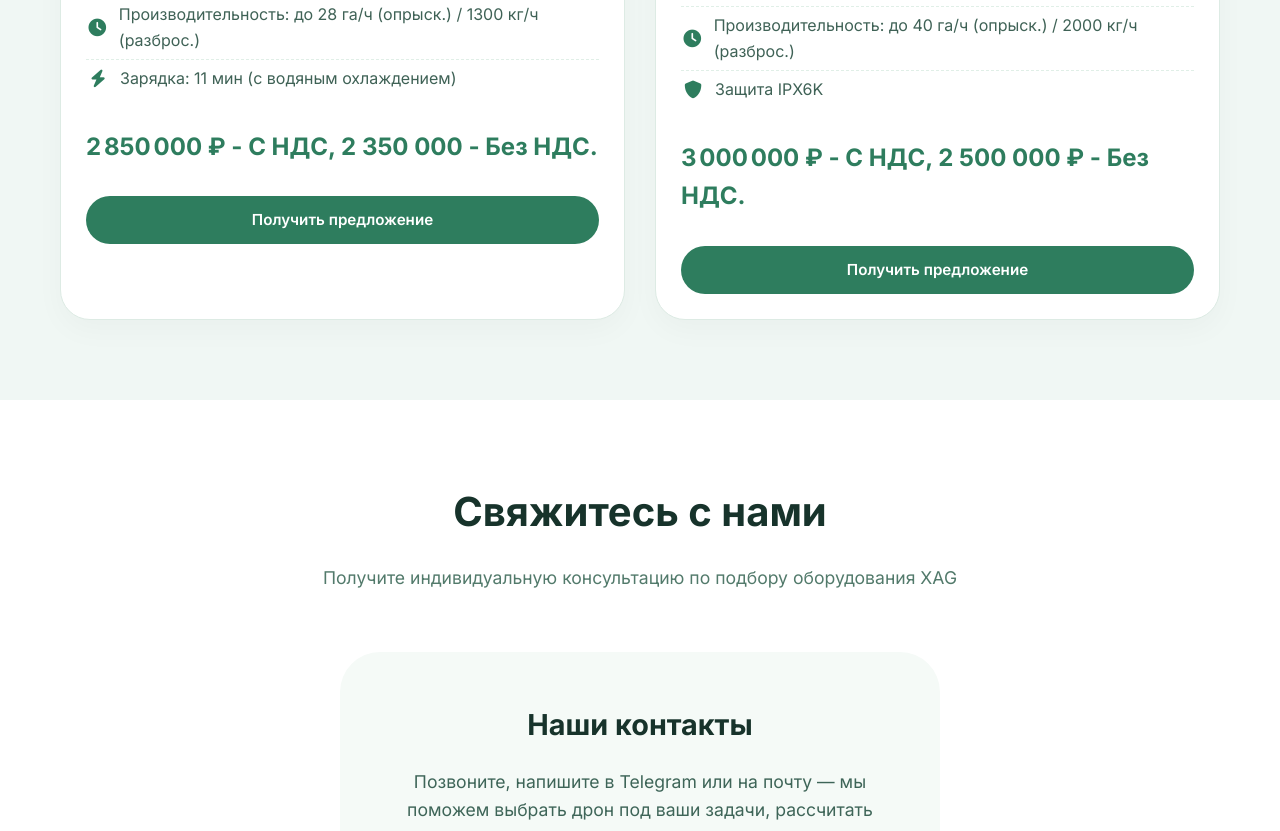
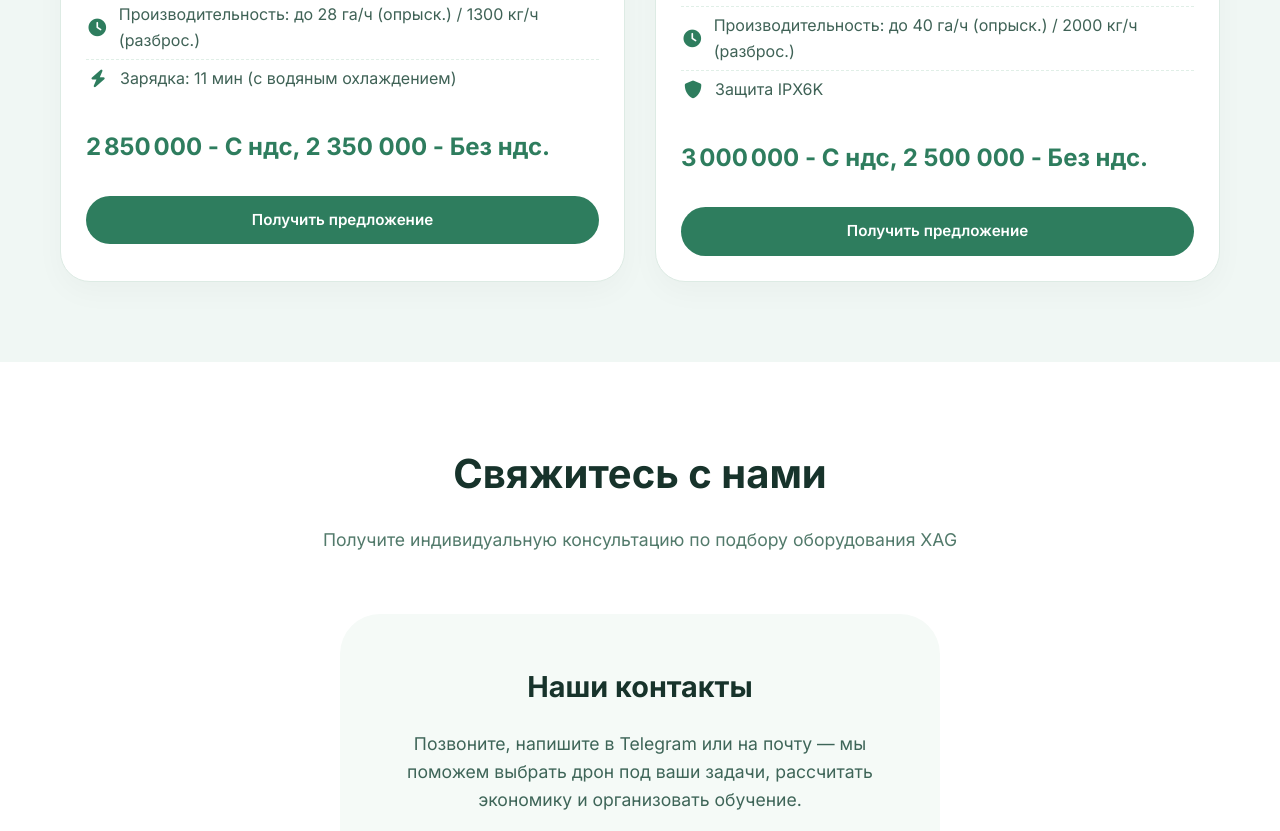
Before and after one commit to nikkin541/agrodroni58.github.io, a plain HTML site: page index.html in a window 1280 px wide. Shown: the part 3580-4411 px from the top of the page. Drawn offline with Linux system fonts and the light colour scheme.

Commit message:
Update index.html

```diff
--- a/index.html
+++ b/index.html
@@ -576,7 +576,7 @@
                             <li><i class="fas fa-clock"></i> Производительность: до 28 га/ч (опрыск.) / 1300 кг/ч (разброс.)</li>
                             <li><i class="fas fa-bolt"></i> Зарядка: 11 мин (с водяным охлаждением)</li>
                         </ul>
-                        <div class="price">2 850 000 ₽ - С НДС, 2 350 000 - Без НДС.</div>
+                        <div class="price">2 850 000 - С ндс, 2 350 000 - Без ндс.</div>
                         <a href="#contact" class="btn model-btn">Получить предложение</a>
                     </div>
                 </div>
@@ -615,7 +615,7 @@
             <li><i class="fas fa-clock"></i> Производительность: до 40 га/ч (опрыск.) / 2000 кг/ч (разброс.)</li>
             <li><i class="fas fa-shield-alt"></i> Защита IPX6K</li>
         </ul>
-        <div class="price">3 000 000 ₽ - С НДС, 2 500 000 ₽ - Без НДС.</div>
+        <div class="price">3 000 000 - С ндс, 2 500 000 - Без ндс.</div>
         <a href="#contact" class="btn model-btn">Получить предложение</a>
     </div>
 </div>
```
